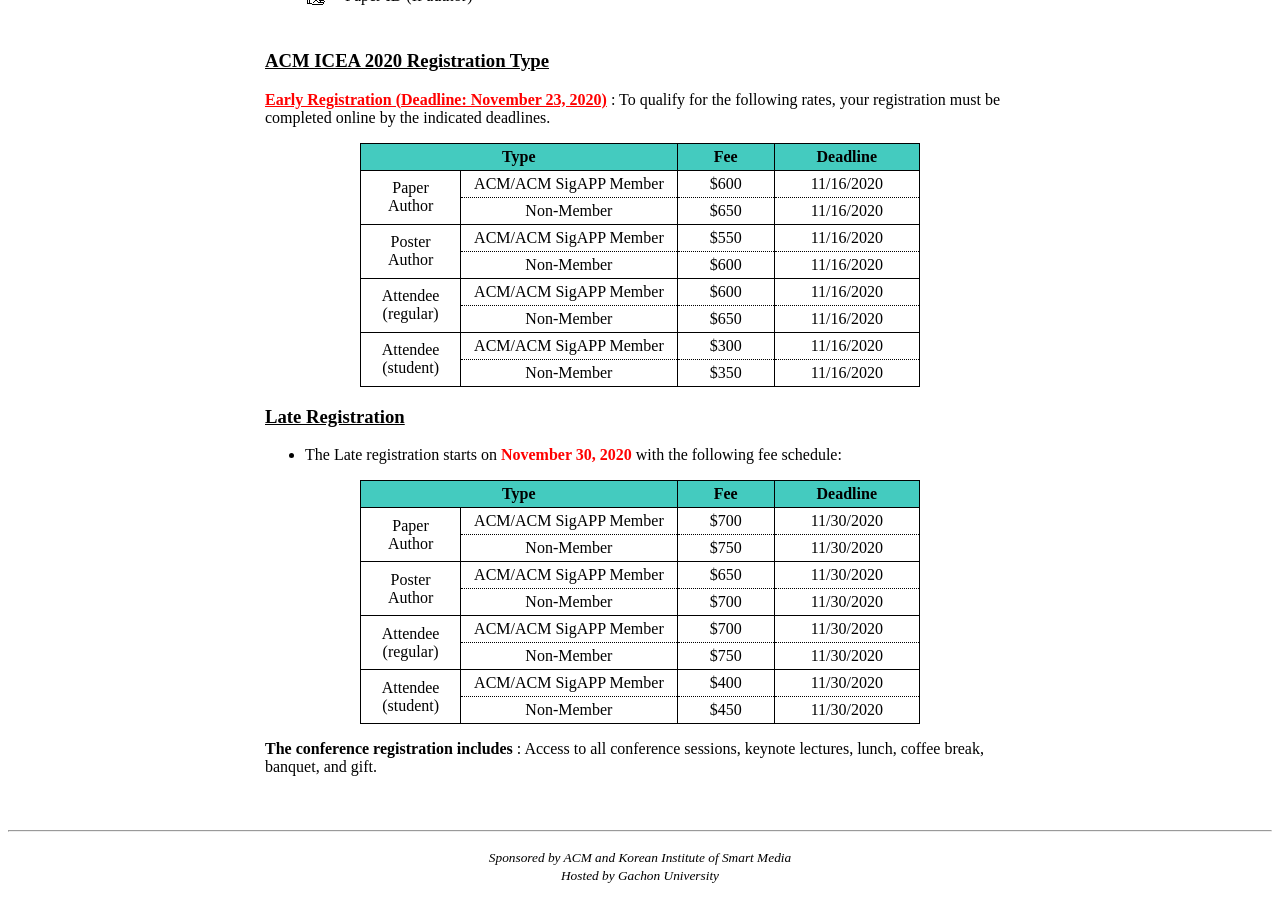
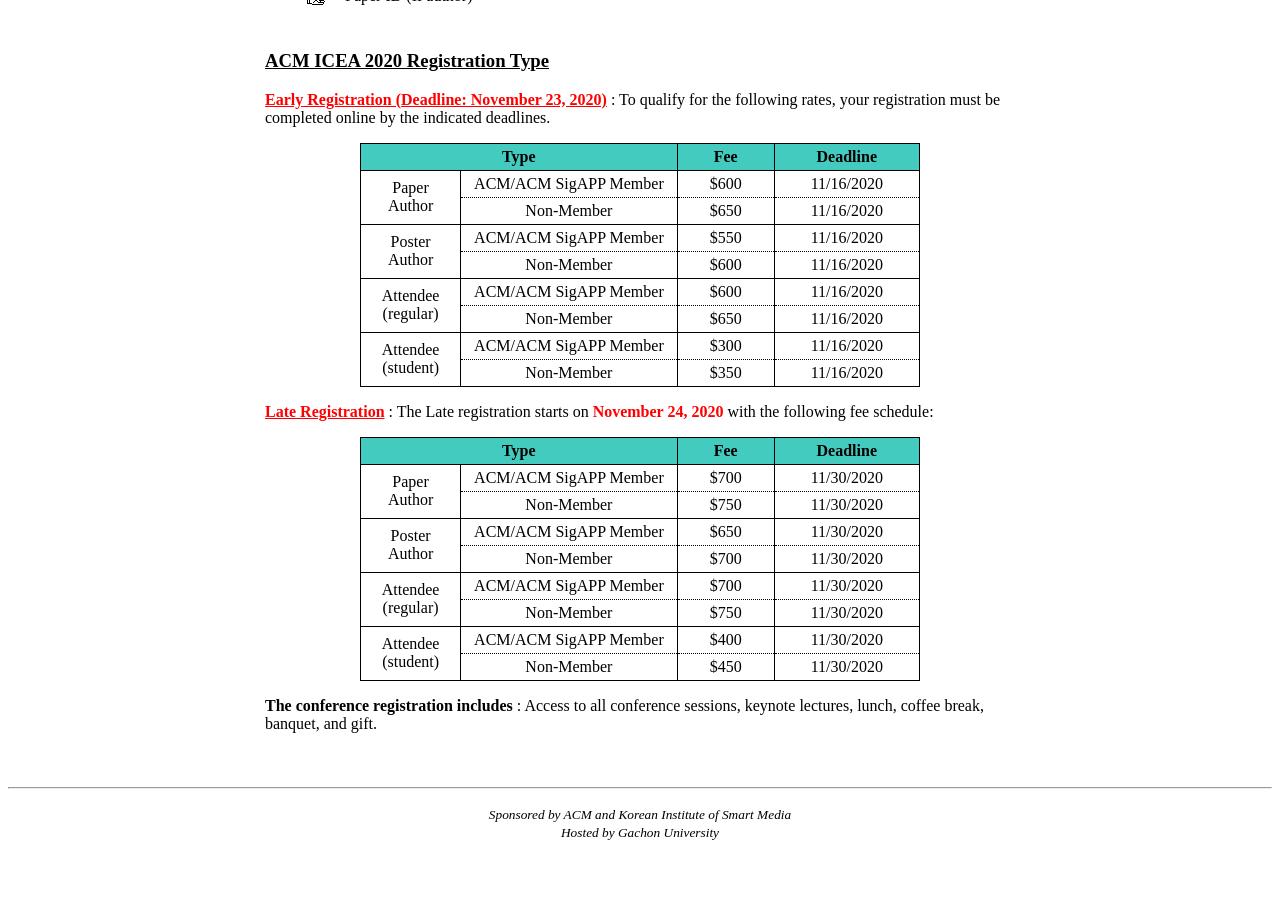
Before and after one commit to icea-conf/2020, a Jekyll site: the page built from registration/index.html, in a window 1280 px wide and 900 px high, scrolled down 1586 px. Built offline with Jekyll 4.4.1, drawn with Linux system fonts in a browser that asks for light colours; after the commit the page ends 2443 px from its top, so only the background shows below that.

Commit message:
Update index.html

```diff
--- a/registration/index.html
+++ b/registration/index.html
@@ -188,10 +188,7 @@ title: ICEA 2020
                </table>
                </center>
 
-               <h3><u>Late Registration</u></h3>
-               <ul>
-                    <li><p>The Late registration starts on <b style="color: #FF0000">November 30, 2020</b> with the following fee schedule:</p></li>
-               </ul>
+               <p><b style="color:#FF0000"><u>Late Registration</u></b><a> : The Late registration starts on <b style="color:#FF0000">November 24, 2020</b> with the following fee schedule:</p>
                <center>
                <table class="tlayout" cellspacing="0">
                     <tbody style="text-align: center">
```
